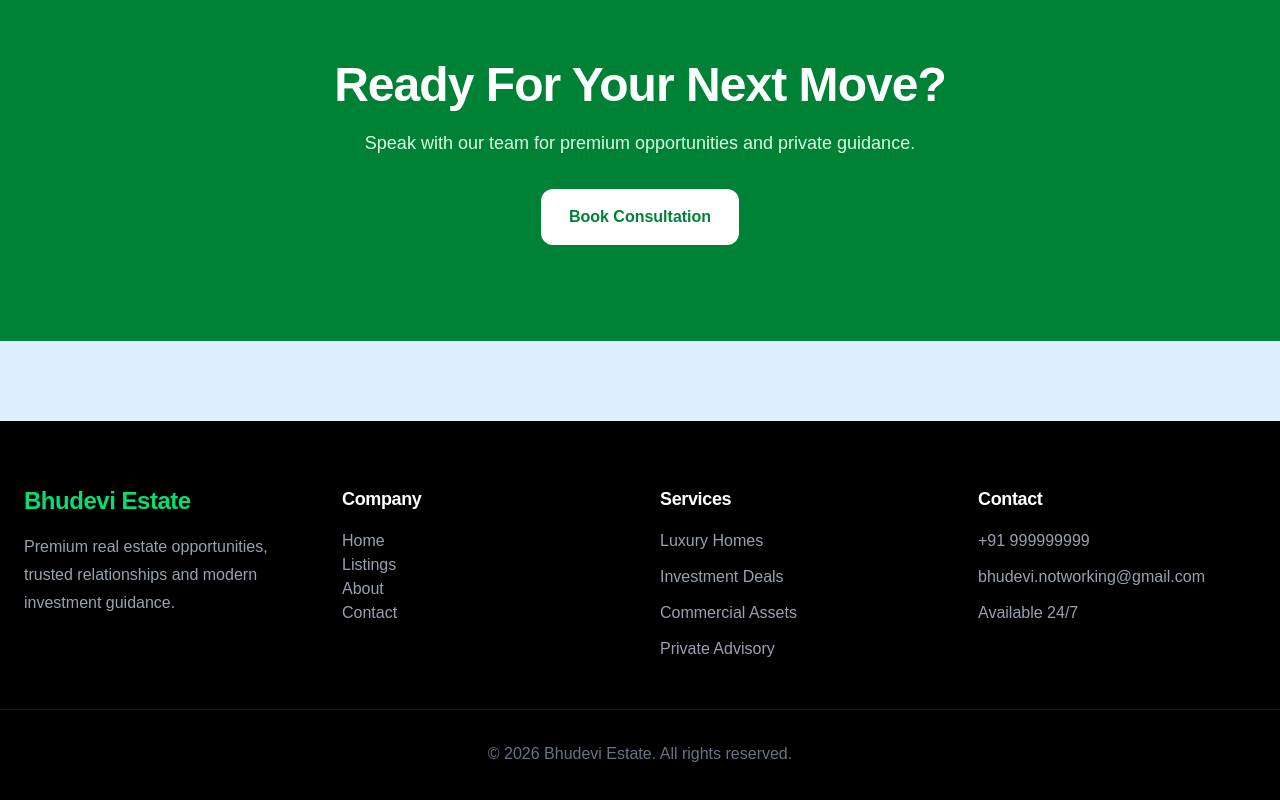
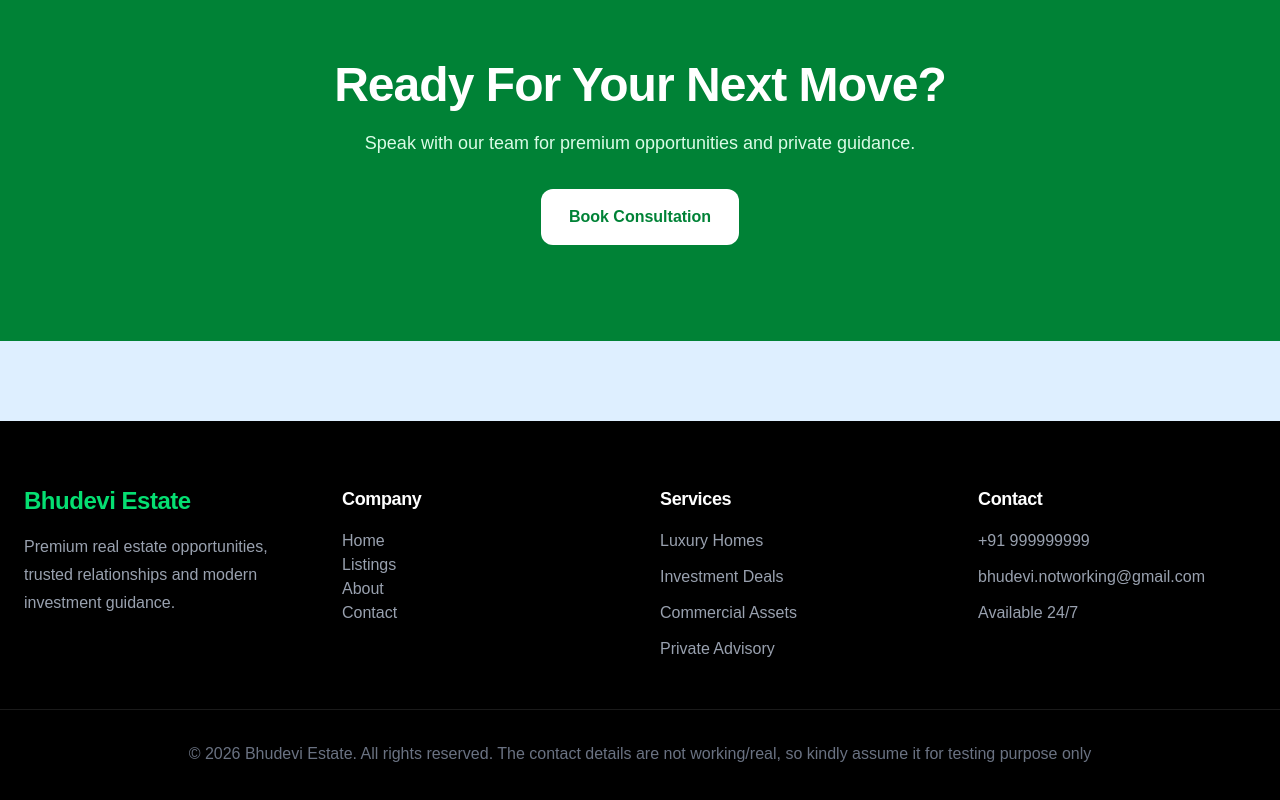
Before and after one commit to Satvik-Vadigi/Bhudevi-Estate-CRM-Platform, a Next.js app: page / in a window 1280 px wide. Shown: the part 2363-3163 px from the top of the page. Built offline with nearby package versions, Linux system fonts and the light colour scheme.

Commit message:
Update Footer.tsx

```diff
--- a/components/Footer.tsx
+++ b/components/Footer.tsx
@@ -47,6 +47,7 @@ export default function Footer() {
 
       <div className="border-t border-white/10 mt-12 pt-8 text-center text-gray-500 px-6">
         © 2026 Bhudevi Estate. All rights reserved.
+        The contact details are not working/real, so kindly assume it for testing purpose only
       </div>
     </footer>
   );
```
